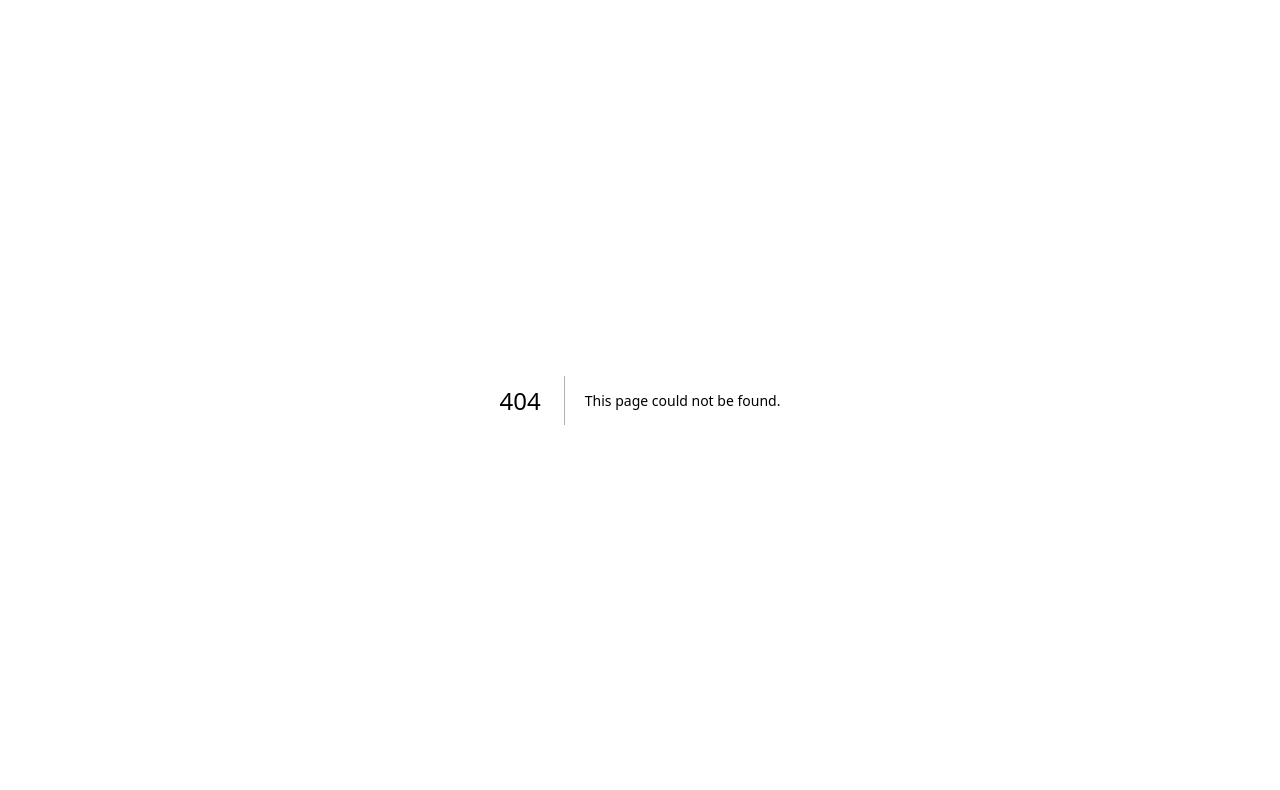
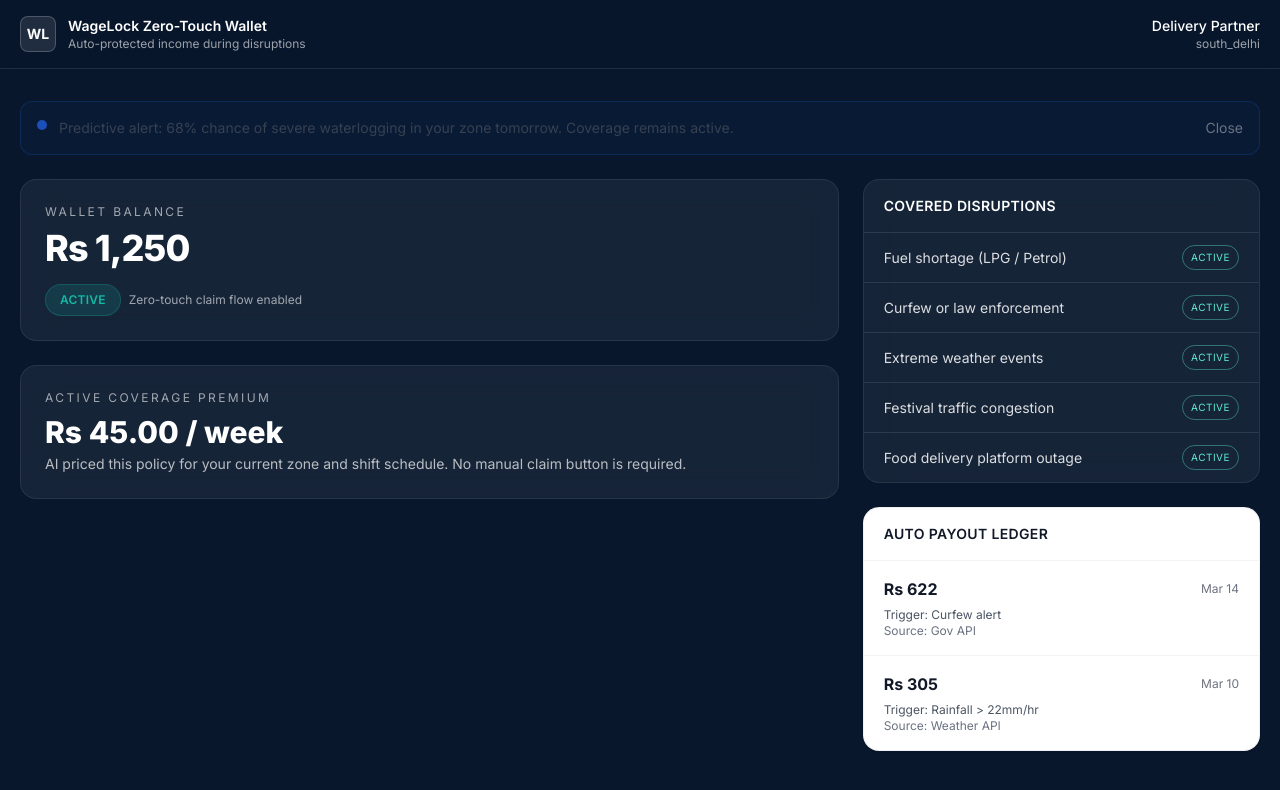
Before and after one commit to Rishiikesh-20/devtrails-heisenberg, a Next.js app in the folder devtrails-platform/frontend-pwa/: page /dashboard in a window 1280 px wide. Before the commit this address had no page. Shown: the top 790 px of the page. Built offline with nearby package versions, Linux system fonts and the light colour scheme.

Commit message:
feat: Refactor HeroSection and Navbar components for improved readability; add AIPricingCard and DashboardPage components

```diff
--- a/devtrails-platform/frontend-pwa/app/components/landing/HeroSection.tsx
+++ b/devtrails-platform/frontend-pwa/app/components/landing/HeroSection.tsx
@@ -11,12 +11,19 @@ const platforms = [
 
 export function HeroSection() {
   return (
-    <section id="home" className="hero-gradient relative overflow-hidden pt-28 pb-20 md:pt-36 md:pb-28">
+    <section
+      id="home"
+      className="hero-gradient relative overflow-hidden pt-28 pb-20 md:pt-36 md:pb-28"
+    >
       {/* Grid overlay */}
-      <div className="absolute inset-0 opacity-[0.025] pointer-events-none" style={{
-        backgroundImage: 'linear-gradient(rgba(255,255,255,.15) 1px, transparent 1px), linear-gradient(90deg, rgba(255,255,255,.15) 1px, transparent 1px)',
-        backgroundSize: '64px 64px'
-      }} />
+      <div
+        className="absolute inset-0 opacity-[0.025] pointer-events-none"
+        style={{
+          backgroundImage:
+            "linear-gradient(rgba(255,255,255,.15) 1px, transparent 1px), linear-gradient(90deg, rgba(255,255,255,.15) 1px, transparent 1px)",
+          backgroundSize: "64px 64px",
+        }}
+      />
       {/* Subtle glow spots */}
       <div className="absolute top-1/3 left-1/4 w-96 h-96 bg-electric/6 rounded-full blur-3xl pointer-events-none" />
       <div className="absolute bottom-0 right-1/3 w-80 h-80 bg-teal/5 rounded-full blur-3xl pointer-events-none" />
@@ -31,37 +38,81 @@ export function HeroSection() {
             </div>
 
             <h1 className="text-[2.6rem] md:text-[3.5rem] font-extrabold text-white leading-[1.08] tracking-tight mb-6">
-              Protect Your<br />
-              Income.<br />
-              <span className="text-electric">Every Shift.</span><br />
+              Protect Your
+              <br />
+              Income.
+              <br />
+              <span className="text-electric">Every Shift.</span>
+              <br />
               <span className="text-electric">Every Day.</span>
             </h1>
 
             <p className="text-white/50 text-base md:text-lg max-w-[400px] mb-10 leading-relaxed">
-              Automatic income protection for delivery partners. When disruptions happen, we compensate your lost earnings instantly.
+              Automatic income protection for delivery partners. When
+              disruptions happen, we compensate your lost earnings instantly.
             </p>
 
             <div className="flex flex-wrap gap-3 mb-14">
-              <a href="/signup" className="inline-flex items-center gap-2 bg-electric hover:bg-electric-600 text-white font-semibold text-sm px-7 py-3.5 rounded-xl transition-colors" id="cta-get-protected">
-                Get Protected Now
-                <svg width="14" height="14" viewBox="0 0 24 24" fill="none" stroke="currentColor" strokeWidth="2.5" strokeLinecap="round" strokeLinejoin="round">
-                  <path d="M5 12h14M12 5l7 7-7 7"/>
+              <a
+                href="/onboarding"
+                className="inline-flex items-center gap-2 bg-electric hover:bg-electric-600 text-white font-semibold text-sm px-7 py-3.5 rounded-xl transition-colors"
+                id="cta-get-protected"
+              >
+                Protect My Income
+                <svg
+                  width="14"
+                  height="14"
+                  viewBox="0 0 24 24"
+                  fill="none"
+                  stroke="currentColor"
+                  strokeWidth="2.5"
+                  strokeLinecap="round"
+                  strokeLinejoin="round"
+                >
+                  <path d="M5 12h14M12 5l7 7-7 7" />
                 </svg>
               </a>
-              <a href="#how-it-works" className="inline-flex items-center gap-2 bg-white/[0.07] hover:bg-white/[0.12] border border-white/10 text-white font-semibold text-sm px-7 py-3.5 rounded-xl transition-colors" id="cta-learn-more">
+              <a
+                href="#how-it-works"
+                className="inline-flex items-center gap-2 bg-white/[0.07] hover:bg-white/[0.12] border border-white/10 text-white font-semibold text-sm px-7 py-3.5 rounded-xl transition-colors"
+                id="cta-learn-more"
+              >
                 Learn How It Works
               </a>
             </div>
 
             {/* Platform logos — realistic wordmarks */}
             <div>
-              <p className="text-white/25 text-[11px] uppercase tracking-widest font-medium mb-4">Verified on platforms</p>
+              <p className="text-white/25 text-[11px] uppercase tracking-widest font-medium mb-4">
+                Verified on platforms
+              </p>
               <div className="flex items-center gap-7 flex-wrap">
                 {platforms.map((p) => (
-                  <div key={p.name} className="flex items-center group opacity-50 hover:opacity-100 transition-opacity drop-shadow-md">
-                    <svg height="24" width="auto" viewBox={`0 0 ${p.name.length * 14} 24`} className="h-5 md:h-6 w-auto" style={{ fill: p.color }}>
-                      <text x="0" y="18" fontFamily="Arial, Helvetica, sans-serif" fontWeight="900" fontStyle={p.name === 'Zomato' ? 'italic' : 'normal'} fontSize="18" letterSpacing={p.name === 'ONDC' ? '1' : '-0.5'}>
-                        {p.name === 'Swiggy' ? 'SWIGGY' : p.name === 'ONDC' ? 'ONDC' : p.name.toLowerCase()}
+                  <div
+                    key={p.name}
+                    className="flex items-center group opacity-50 hover:opacity-100 transition-opacity drop-shadow-md"
+                  >
+                    <svg
+                      height="24"
+                      width="auto"
+                      viewBox={`0 0 ${p.name.length * 14} 24`}
+                      className="h-5 md:h-6 w-auto"
+                      style={{ fill: p.color }}
+                    >
+                      <text
+                        x="0"
+                        y="18"
+                        fontFamily="Arial, Helvetica, sans-serif"
+                        fontWeight="900"
+                        fontStyle={p.name === "Zomato" ? "italic" : "normal"}
+                        fontSize="18"
+                        letterSpacing={p.name === "ONDC" ? "1" : "-0.5"}
+                      >
+                        {p.name === "Swiggy"
+                          ? "SWIGGY"
+                          : p.name === "ONDC"
+                            ? "ONDC"
+                            : p.name.toLowerCase()}
                       </text>
                     </svg>
                   </div>
@@ -77,7 +128,12 @@ export function HeroSection() {
 
             <div
               className="relative z-10 w-full h-full flex justify-center items-center"
-              style={{ maskImage: 'radial-gradient(circle at center, rgba(0,0,0,1) 50%, rgba(0,0,0,0) 80%)', WebkitMaskImage: 'radial-gradient(circle at center, rgba(0,0,0,1) 50%, rgba(0,0,0,0) 80%)' }}
+              style={{
+                maskImage:
+                  "radial-gradient(circle at center, rgba(0,0,0,1) 50%, rgba(0,0,0,0) 80%)",
+                WebkitMaskImage:
+                  "radial-gradient(circle at center, rgba(0,0,0,1) 50%, rgba(0,0,0,0) 80%)",
+              }}
             >
               <Image
                 src="/images/delivery-rider.png"
--- a/devtrails-platform/frontend-pwa/app/components/landing/Navbar.tsx
+++ b/devtrails-platform/frontend-pwa/app/components/landing/Navbar.tsx
@@ -25,11 +25,22 @@ export function Navbar() {
           {/* Logo */}
           <a href="#" className="flex items-center gap-2.5 group">
             <div className="w-8 h-8 rounded-lg bg-electric flex items-center justify-center transition-transform group-hover:scale-105">
-              <svg width="18" height="18" viewBox="0 0 24 24" fill="none" stroke="white" strokeWidth="2.5" strokeLinecap="round" strokeLinejoin="round">
+              <svg
+                width="18"
+                height="18"
+                viewBox="0 0 24 24"
+                fill="none"
+                stroke="white"
+                strokeWidth="2.5"
+                strokeLinecap="round"
+                strokeLinejoin="round"
+              >
                 <path d="M12 22s8-4 8-10V5l-8-3-8 3v7c0 6 8 10 8 10z" />
               </svg>
             </div>
-            <span className="text-white font-bold text-lg tracking-tight">WageLock</span>
+            <span className="text-white font-bold text-lg tracking-tight">
+              WageLock
+            </span>
           </a>
 
           {/* Nav Links — Desktop */}
@@ -43,7 +54,7 @@ export function Navbar() {
                 >
                   {item}
                 </a>
-              )
+              ),
             )}
           </div>
 
@@ -56,7 +67,7 @@ export function Navbar() {
               Sign In
             </a>
             <a
-              href="/signup"
+              href="/onboarding"
               className="inline-flex items-center gap-1.5 bg-electric hover:bg-electric-600 text-white text-sm font-semibold px-4 py-2 rounded-xl transition-colors"
               id="nav-get-started"
             >
--- /dev/null
+++ b/devtrails-platform/frontend-pwa/app/components/onboarding/AIPricingCard.tsx
@@ -0,0 +1,77 @@
+import React from "react";
+
+import type { PricingBreakdown } from "../../lib/types";
+
+type AIPricingCardProps = {
+  pricing: PricingBreakdown;
+  tier: number;
+  onAccept: () => void;
+  loading?: boolean;
+};
+
+export function AIPricingCard({
+  pricing,
+  tier,
+  onAccept,
+  loading = false,
+}: AIPricingCardProps) {
+  return (
+    <section className="premium-card p-6 md:p-8">
+      <p className="text-[11px] uppercase tracking-[0.18em] font-semibold text-teal mb-2">
+        AI Risk Analysis
+      </p>
+      <h2 className="text-2xl font-bold text-gray-900 tracking-tight">
+        Your Dynamic Weekly Premium
+      </h2>
+      <p className="mt-2 text-sm text-gray-500">
+        Risk tier {tier} generated from zone and shift intelligence.
+      </p>
+
+      <div className="mt-6 space-y-3">
+        <div className="flex items-center justify-between">
+          <span className="text-sm text-gray-500">Base Price</span>
+          <span className="text-sm text-gray-400 line-through">
+            Rs {pricing.base_price.toFixed(2)}
+          </span>
+        </div>
+
+        <div className="flex items-center justify-between">
+          <span className="text-sm text-gray-500">AI Risk Discount</span>
+          <span className="text-sm font-semibold text-teal">
+            {pricing.ai_risk_discount <= 0 ? "-" : "+"}Rs{" "}
+            {Math.abs(pricing.ai_risk_discount).toFixed(2)}
+          </span>
+        </div>
+
+        <div className="h-px bg-gray-100" />
+
+        <div className="flex items-center justify-between">
+          <span className="text-sm font-semibold text-gray-700">
+            Final Premium
+          </span>
+          <span className="text-2xl font-extrabold text-gray-900">
+            Rs {pricing.final_premium.toFixed(2)}
+          </span>
+        </div>
+      </div>
+
+      <div className="mt-6 rounded-xl bg-gray-50 border border-gray-100 p-4">
+        <p className="text-[10px] uppercase tracking-wider font-semibold text-gray-500">
+          AI Reasoning
+        </p>
+        <p className="mt-2 text-sm text-gray-700 leading-relaxed">
+          {pricing.reason}
+        </p>
+      </div>
+
+      <button
+        type="button"
+        onClick={onAccept}
+        disabled={loading}
+        className="mt-6 w-full btn-primary disabled:opacity-70 disabled:cursor-not-allowed"
+      >
+        {loading ? "Processing..." : "Accept & Pay"}
+      </button>
+    </section>
+  );
+}
--- /dev/null
+++ b/devtrails-platform/frontend-pwa/app/dashboard/page.tsx
@@ -0,0 +1,165 @@
+"use client";
+
+import React, { useMemo, useState } from "react";
+
+import { PredictiveAlertBanner } from "../components/dashboard/PredictiveAlertBanner";
+import { AuditTrail } from "../components/dashboard/AuditTrail";
+import type { OnboardingPayload, RegisterResponse } from "../lib/types";
+
+const REGISTRATION_KEY = "wagelock.registration";
+const ONBOARDING_KEY = "wagelock.onboarding";
+
+const COVERAGE_SCENARIOS = [
+  "Fuel shortage (LPG / Petrol)",
+  "Curfew or law enforcement",
+  "Extreme weather events",
+  "Festival traffic congestion",
+  "Food delivery platform outage",
+];
+
+export default function DashboardPage() {
+  const [registration] = useState<RegisterResponse | null>(() => {
+    if (typeof window === "undefined") {
+      return null;
+    }
+
+    const raw = sessionStorage.getItem(REGISTRATION_KEY);
+    if (!raw) {
+      return null;
+    }
+
+    try {
+      return JSON.parse(raw) as RegisterResponse;
+    } catch {
+      return null;
+    }
+  });
+
+  const [onboarding] = useState<OnboardingPayload | null>(() => {
+    if (typeof window === "undefined") {
+      return null;
+    }
+
+    const raw = sessionStorage.getItem(ONBOARDING_KEY);
+    if (!raw) {
+      return null;
+    }
+
+    try {
+      return JSON.parse(raw) as OnboardingPayload;
+    } catch {
+      return null;
+    }
+  });
+
+  const walletBalance = useMemo(() => {
+    const premiumBoost = registration
+      ? Math.round(registration.weekly_premium)
+      : 0;
+    return 1250 + premiumBoost;
+  }, [registration]);
+
+  const finalPremium =
+    registration?.pricing_breakdown?.final_premium ??
+    registration?.weekly_premium ??
+    45;
+  const activeCoverageLabel = useMemo(() => {
+    if (!registration) return "Active";
+    return `Tier ${registration.tier} Active`;
+  }, [registration]);
+
+  return (
+    <main className="min-h-screen bg-[#08172c] text-white pb-14">
+      <header className="sticky top-0 z-30 bg-[#08172c]/90 backdrop-blur border-b border-white/10 px-5 py-4">
+        <div className="max-w-7xl mx-auto flex items-center justify-between gap-4">
+          <div className="flex items-center gap-3">
+            <div className="w-9 h-9 rounded-lg bg-white/10 border border-white/20 flex items-center justify-center">
+              <span className="text-sm font-bold">WL</span>
+            </div>
+            <div>
+              <p className="text-sm font-semibold">
+                WageLock Zero-Touch Wallet
+              </p>
+              <p className="text-xs text-white/60">
+                Auto-protected income during disruptions
+              </p>
+            </div>
+          </div>
+
+          <div className="text-right">
+            <p className="text-sm font-medium">
+              {onboarding?.full_name ?? "Delivery Partner"}
+            </p>
+            <p className="text-xs text-white/60">
+              {registration?.zone ?? onboarding?.zone ?? "south_delhi"}
+            </p>
+          </div>
+        </div>
+      </header>
+
+      <div className="max-w-7xl mx-auto px-5 py-8 space-y-6">
+        <PredictiveAlertBanner />
+
+        <section className="grid grid-cols-1 lg:grid-cols-3 gap-6">
+          <div className="lg:col-span-2 space-y-6">
+            <div className="glass-card rounded-2xl p-6">
+              <p className="text-xs uppercase tracking-[0.2em] text-white/60 mb-2">
+                Wallet Balance
+              </p>
+              <p className="text-4xl font-extrabold tracking-tight mb-4">
+                Rs {walletBalance.toLocaleString()}
+              </p>
+
+              <div className="flex flex-wrap items-center gap-2">
+                <span className="status-pill status-pill-active">
+                  {activeCoverageLabel}
+                </span>
+                <span className="text-xs text-white/60">
+                  Zero-touch claim flow enabled
+                </span>
+              </div>
+            </div>
+
+            <div className="glass-card rounded-2xl p-6">
+              <p className="text-xs uppercase tracking-[0.2em] text-white/60 mb-2">
+                Active Coverage Premium
+              </p>
+              <p className="text-3xl font-extrabold mb-1">
+                Rs {finalPremium.toFixed(2)} / week
+              </p>
+              <p className="text-sm text-white/70">
+                AI priced this policy for your current zone and shift schedule.
+                No manual claim button is required.
+              </p>
+            </div>
+          </div>
+
+          <div className="space-y-6">
+            <section className="glass-card rounded-2xl overflow-hidden">
+              <header className="px-5 py-4 border-b border-white/10">
+                <h3 className="text-sm font-semibold uppercase tracking-wide">
+                  Covered Disruptions
+                </h3>
+              </header>
+              <div className="divide-y divide-white/10">
+                {COVERAGE_SCENARIOS.map((item) => (
+                  <div
+                    key={item}
+                    className="px-5 py-3 flex items-center justify-between gap-3"
+                  >
+                    <span className="text-sm text-white/85">{item}</span>
+                    <span className="text-[10px] uppercase tracking-wider text-teal-300 border border-teal-300/40 rounded-full px-2 py-1">
+                      Active
+                    </span>
+                  </div>
+                ))}
+              </div>
+            </section>
+
+            <AuditTrail />
+          </div>
+        </section>
+      </div>
+    </main>
+  );
+}
```
Lines whose indentation alone changed are shown as unchanged.
